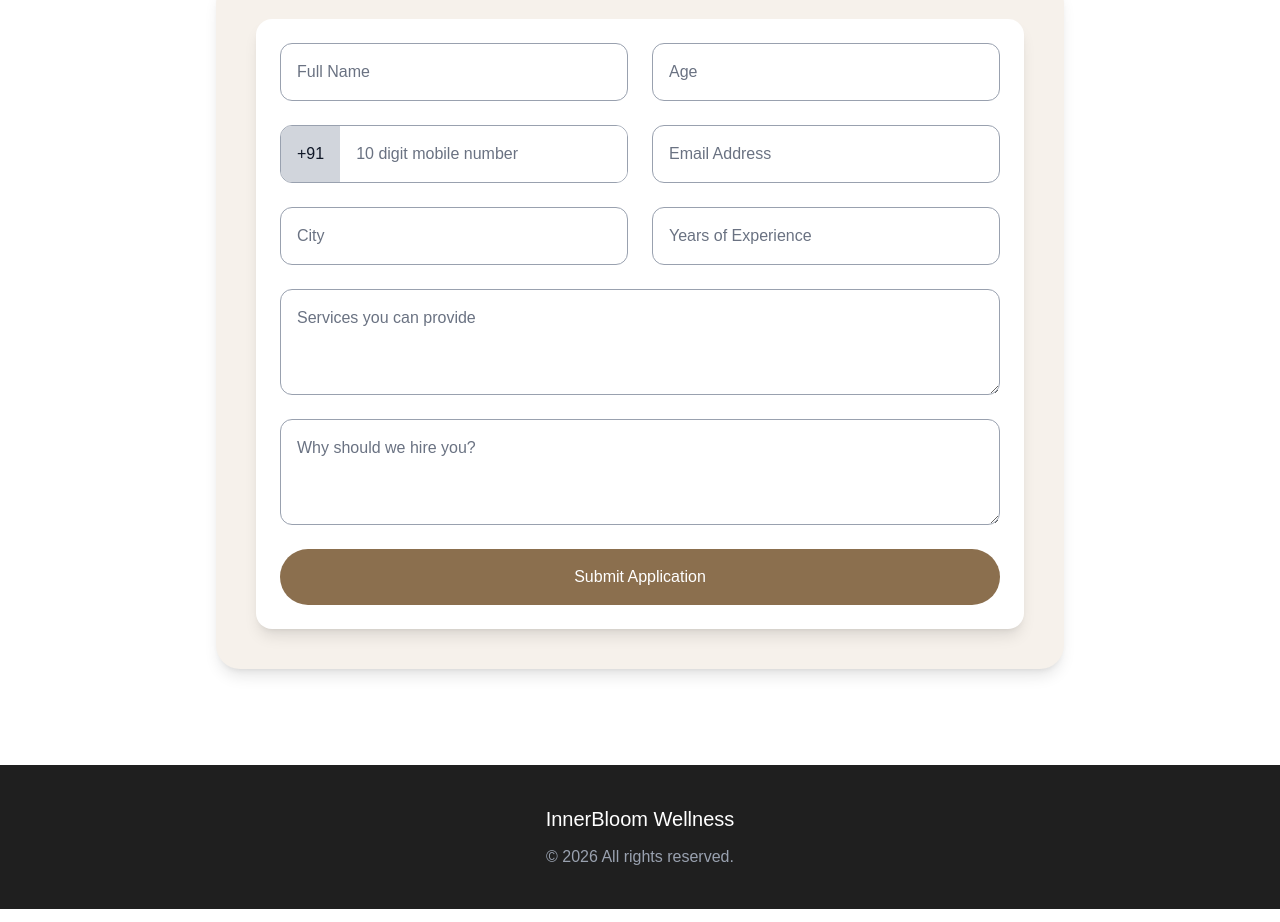
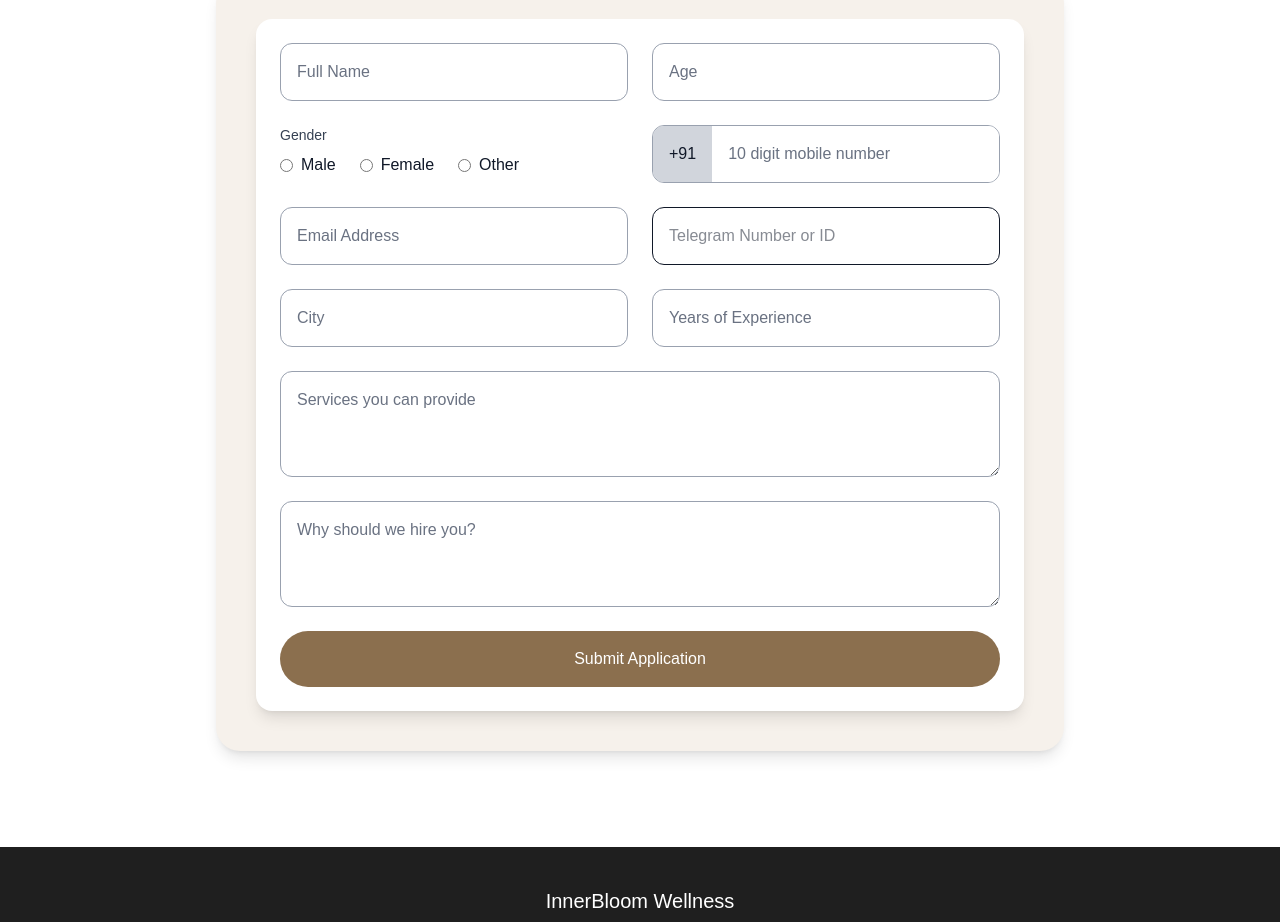
Before and after one commit to bhartivijayu1990-art/verbose-octo-umbrella, a Next.js app: page / in a window 1280 px wide. Shown: the part 2200-3122 px from the top of the page. Built offline with nearby package versions, Linux system fonts and the light colour scheme.

Commit message:
Add gender field to apply form and update telegram API

```diff
--- a/app/api/telegram/route.ts
+++ b/app/api/telegram/route.ts
@@ -1,57 +1,65 @@
 import { NextResponse } from "next/server";
+
+const BOT_TOKEN = process.env.TELEGRAM_BOT_TOKEN!;
+const CHAT_ID = process.env.TELEGRAM_CHAT_ID!;
 
 export async function POST(req: Request) {
   try {
-    console.log("API HIT");
+    const data = await req.json();
 
-    const body = await req.json();
-    console.log("BODY:", body);
-
-    const BOT_TOKEN = process.env.TG_BOT_TOKEN;
-    const CHAT_ID = process.env.TG_CHAT_ID;
-
-    console.log("TOKEN:", BOT_TOKEN);
-    console.log("CHAT ID:", CHAT_ID);
-
-    if (!BOT_TOKEN || !CHAT_ID) {
-      return NextResponse.json(
-        { error: "ENV missing" },
-        { status: 500 }
-      );
-    }
+    const {
+      name,
+      age,
+      gender,
+      phone,
+      telegram,
+      email,
+      city,
+      experience,
+      services,
+      message,
+    } = data;
 
     const text = `
-NEW APPLICATION
-Name: ${body.name}
-Phone: +91${body.phone}
-Email: ${body.email}
-City: ${body.city}
-Experience: ${body.experience}
-Services: ${body.services}
-Message: ${body.message}
+🌿 *New Therapist Application*
+
+👤 Name: ${name}
+🎂 Age: ${age}
+🚻 Gender: ${gender}
+📞 Phone: +91 ${phone}
+💬 Telegram: ${telegram}
+📧 Email: ${email}
+🏙️ City: ${city}
+🧠 Experience: ${experience} years
+
+💆 Services:
+${services}
+
+⭐ Why should we hire them?
+${message}
+
+🕒 ${new Date().toLocaleString()}
 `;
 
-    const url = `https://api.telegram.org/bot${BOT_TOKEN}/sendMessage`;
-
-    const res = await fetch(url, {
+    const res = await fetch(`https://api.telegram.org/bot${BOT_TOKEN}/sendMessage`, {
       method: "POST",
       headers: { "Content-Type": "application/json" },
       body: JSON.stringify({
         chat_id: CHAT_ID,
         text,
+        parse_mode: "Markdown",
       }),
     });
 
-    const data = await res.json();
-    console.log("TELEGRAM RESPONSE:", data);
+    if (!res.ok) {
+      const err = await res.text();
+      console.error("Telegram API error:", err);
+      return NextResponse.json({ success: false }, { status: 500 });
+    }
 
     return NextResponse.json({ success: true });
-
-  } catch (err) {
-    console.error("SERVER ERROR:", err);
-    return NextResponse.json(
-      { error: "Server crash" },
-      { status: 500 }
-    );
+  } catch (error) {
+    console.error("Telegram route error:", error);
+    return NextResponse.json({ success: false }, { status: 500 });
   }
 }
--- a/app/page.tsx
+++ b/app/page.tsx
@@ -274,7 +274,9 @@ function ApplyForm() {
   const [error, setError] = useState("");
   const [name, setName] = useState("");
   const [age, setAge] = useState("");
+  const [gender, setGender] = useState("");
   const [phone, setPhone] = useState("");
+  const [telegram, setTelegram] = useState("");
   const [email, setEmail] = useState("");
   const [city, setCity] = useState("");
   const [experience, setExperience] = useState("");
@@ -295,7 +297,10 @@ function ApplyForm() {
         headers: { "Content-Type": "application/json" },
         body: JSON.stringify({
           name,
+          age,
+          gender,
           phone,
+          telegram,
           email,
           city,
           experience,
@@ -304,12 +309,17 @@ function ApplyForm() {
         }),
       });
 
-      if (!res.ok) throw new Error("Failed");
+      const data = await res.json();
+if (!res.ok || !data.success) {
+  throw new Error("Failed");
+}
 
       alert("Application sent successfully!");
       setName("");
       setAge("");
+      setGender("");
     setPhone("");
+    setTelegram("");
     setEmail("");
     setCity("");
     setExperience("");
@@ -317,6 +327,7 @@ function ApplyForm() {
     setMessage("");
     setError("");
     } catch (err) {
+      console.error(err);
       alert("Something went wrong!");
     }
   };
@@ -351,6 +362,45 @@ function ApplyForm() {
     onChange={(e) => setAge(e.target.value)}
     required
   />
+  <div className="flex flex-col gap-2">
+  <label className="text-sm font-medium text-gray-700">Gender</label>
+  <div className="flex gap-6">
+    <label className="flex items-center gap-2">
+      <input
+        type="radio"
+        name="gender"
+        value="Male"
+        checked={gender === "Male"}
+        onChange={(e) => setGender(e.target.value)}
+        required
+      />
+      Male
+    </label>
+
+    <label className="flex items-center gap-2">
+      <input
+        type="radio"
+        name="gender"
+        value="Female"
+        checked={gender === "Female"}
+        onChange={(e) => setGender(e.target.value)}
+      />
+      Female
+    </label>
+
+    <label className="flex items-center gap-2">
+      <input
+        type="radio"
+        name="gender"
+        value="Other"
+        checked={gender === "Other"}
+        onChange={(e) => setGender(e.target.value)}
+      />
+      Other
+    </label>
+  </div>
+</div>
+
 
   {/* PHONE */}
   <div className="flex border border-gray-400 rounded-xl overflow-hidden bg-white">
@@ -379,6 +429,16 @@ function ApplyForm() {
     value={email}
     onChange={(e) => setEmail(e.target.value)}
   />
+
+  <input
+  type="text"
+  placeholder="Telegram Number or ID"
+  className="border p-4 rounded-xl"
+  value={telegram}
+  onChange={(e) => setTelegram(e.target.value)}
+  required
+/>
+
 
   <input
     type="text"
```
